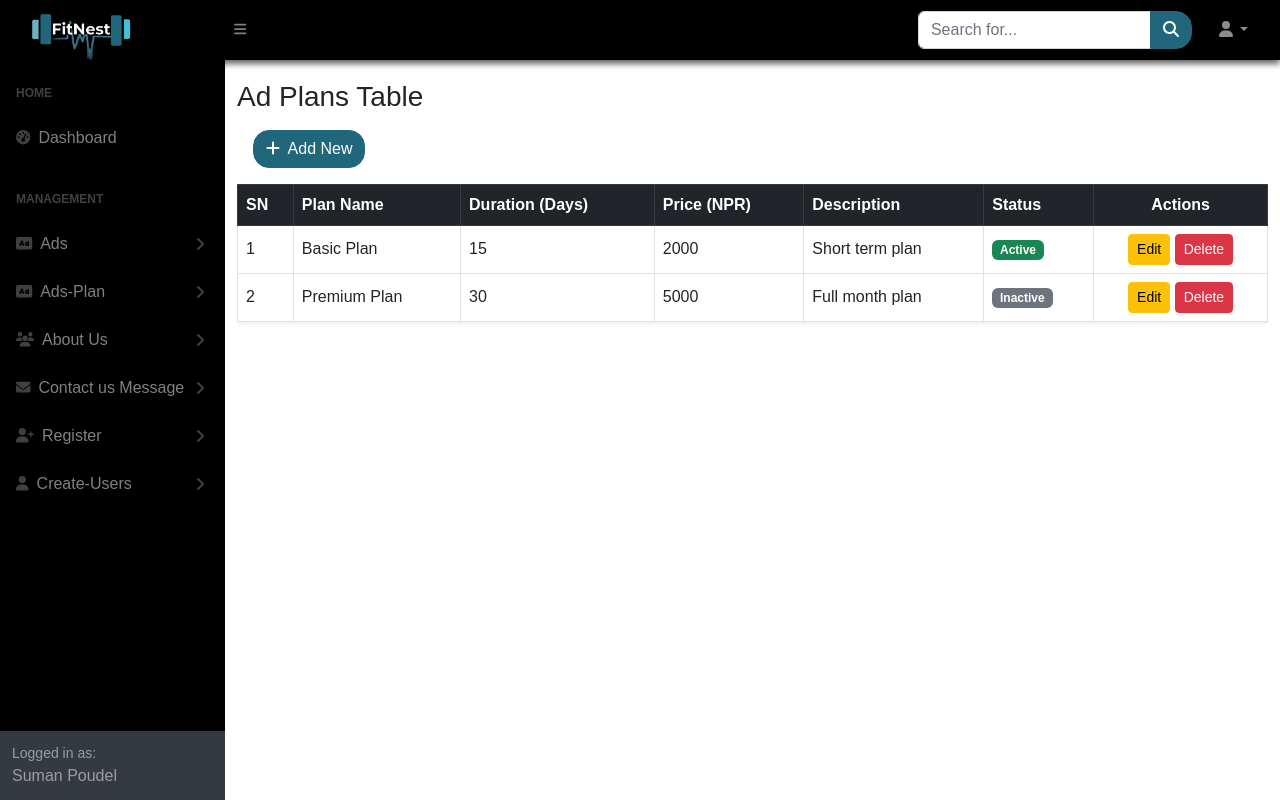
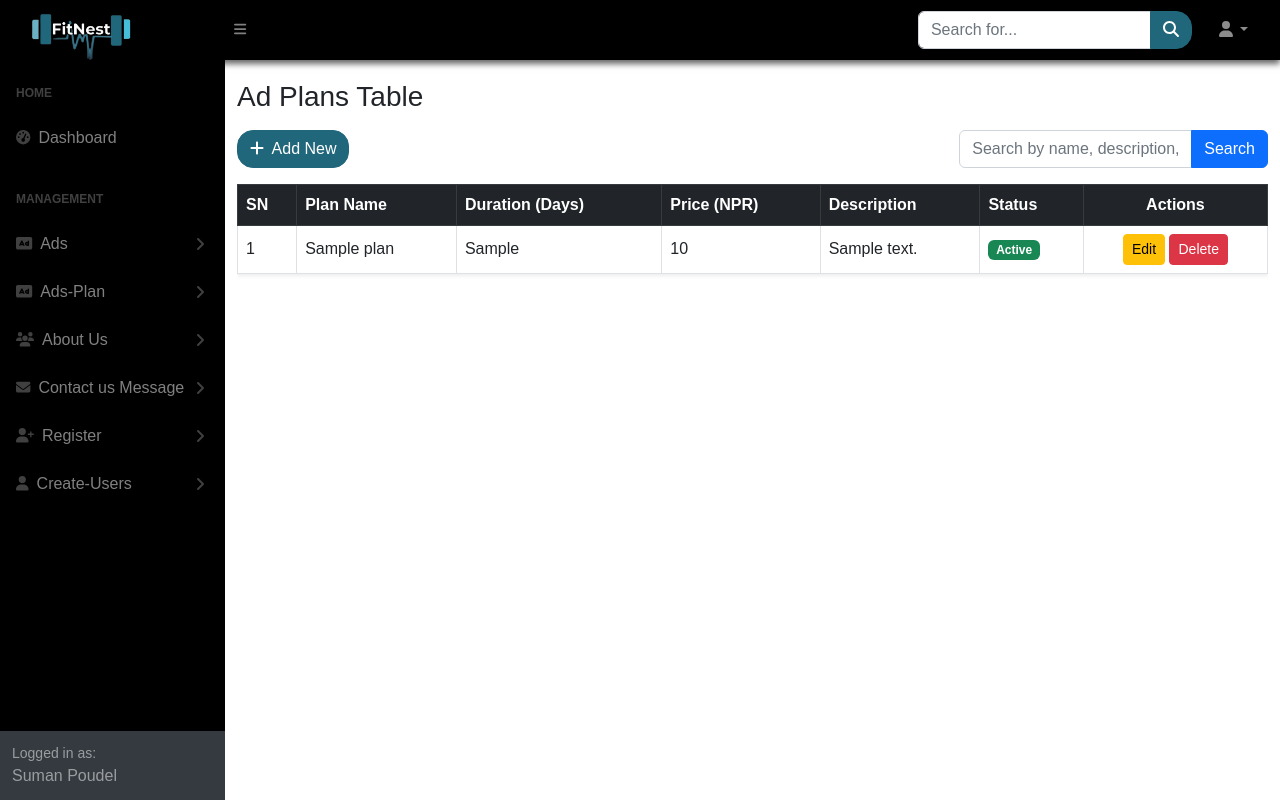
Before and after one commit to Suman11Sharma/GYM-FitNest, a PHP site: page /SuperAdmin/Ads-Plan/index.php in a window 1280 px wide. Run offline with PHP 8.4, Linux system fonts and the light colour scheme; tables that the repository leaves empty or names only in its code hold one stand-in row (values such as "Sample post"); some libraries are stand-ins or nearby versions.

Commit message:
complete ads plan

```diff
--- a/SuperAdmin/Ads-Plan/index.php
+++ b/SuperAdmin/Ads-Plan/index.php
@@ -1,15 +1,66 @@
 <?php require("../sidelayout.php"); ?>
+<!-- Feedback Modal -->
+<div class="modal fade" id="feedbackModal" tabindex="-1" aria-labelledby="feedbackModalLabel" aria-hidden="true">
+    <div class="modal-dialog modal-dialog-centered">
+        <div class="modal-content">
+            <div class="modal-header bg-<?php echo ($_GET['status'] ?? '') === 'success' ? 'success' : 'danger'; ?> text-white">
+                <h5 class="modal-title" id="feedbackModalLabel">
+                    <?php echo ($_GET['status'] ?? '') === 'success' ? 'Success' : 'Error'; ?>
+                </h5>
+                <button type="button" class="btn-close btn-close-white" data-bs-dismiss="modal" aria-label="Close"></button>
+            </div>
+            <div class="modal-body">
+                <?php echo isset($_GET['msg']) ? htmlspecialchars($_GET['msg']) : ''; ?>
+            </div>
+            <div class="modal-footer">
+                <button type="button" class="btn btn-<?php echo ($_GET['status'] ?? '') === 'success' ? 'success' : 'danger'; ?>" data-bs-dismiss="modal">OK</button>
+            </div>
+        </div>
+    </div>
+</div>
+
+<!-- Auto-trigger modal if feedback exists -->
+<?php if (isset($_GET['status']) && isset($_GET['msg'])): ?>
+    <script>
+        document.addEventListener("DOMContentLoaded", function() {
+            var feedbackModal = new bootstrap.Modal(document.getElementById("feedbackModal"));
+            feedbackModal.show();
+
+            // When modal is closed, remove query params so it won't reopen on refresh
+            document.getElementById("feedbackModal").addEventListener("hidden.bs.modal", function() {
+                const url = new URL(window.location.href);
+                url.search = ""; // clear query string
+                window.history.replaceState({}, document.title, url);
+            });
+        });
+    </script>
+<?php endif; ?>
+
+
+
 <div id="layoutSidenav_content">
     <main>
         <div class="container mt-4">
             <h3 class="mb-3">Ad Plans Table</h3>
 
-            <!-- Add New Button -->
+            <!-- Toolbar: Add New + Search -->
             <div class="d-flex justify-content-between align-items-center mb-3">
-                <a href="create.php" class="btn btn-our ms-3">
+                <!-- Add New Button -->
+                <a href="create.php" class="btn btn-our">
                     <i class="fas fa-plus me-1"></i> Add New
                 </a>
+
+                <!-- Search Form -->
+                <form method="GET" class="d-flex">
+                    <div class="input-group" style="max-width: 400px;">
+                        <input type="text" name="search" class="form-control"
+                            placeholder="Search by name, description, or status..."
+                            value="<?= isset($_GET['search']) ? htmlspecialchars($_GET['search']) : '' ?>">
+                        <button type="submit" class="btn btn-primary">Search</button>
+                    </div>
+                </form>
             </div>
+
 
             <!-- Ad Plans Table -->
             <div class="table-responsive">
@@ -27,46 +78,82 @@
                     </thead>
                     <tbody>
                         <?php
-                        // Sample Data (Replace with DB fetch)
-                        $plans = [
-                            ["id" => 1, "name" => "Basic Plan", "duration_days" => 15, "price" => 2000, "description" => "Short term plan", "status" => "active"],
-                            ["id" => 2, "name" => "Premium Plan", "duration_days" => 30, "price" => 5000, "description" => "Full month plan", "status" => "inactive"],
-                        ];
+                        include "../../database/db_connect.php";
 
-                        $sn = 1;
-                        if (!empty($plans)):
-                            foreach ($plans as $plan): ?>
-                                <tr>
-                                    <td><?= $sn++ ?></td>
-                                    <td><?= htmlspecialchars($plan['name']) ?></td>
-                                    <td><?= htmlspecialchars($plan['duration_days']) ?></td>
-                                    <td><?= htmlspecialchars($plan['price']) ?></td>
-                                    <td><?= htmlspecialchars($plan['description']) ?></td>
-                                    <td>
-                                        <?php if ($plan['status'] === 'active'): ?>
-                                            <span class="badge bg-success"><?= ucfirst($plan['status']) ?></span>
-                                        <?php else: ?>
-                                            <span class="badge bg-secondary"><?= ucfirst($plan['status']) ?></span>
-                                        <?php endif; ?>
-                                    </td>
-                                    <td class="text-center">
-                                        <a href="edit.php?id=<?= $plan['id'] ?>" class="btn btn-sm btn-warning">Edit</a>
-                                        <a href="delete.php?id=<?= $plan['id'] ?>" class="btn btn-sm btn-danger" onclick="return confirm('Are you sure you want to delete this ad plan?');">Delete</a>
-                                    </td>
-                                </tr>
-                            <?php endforeach;
-                        else: ?>
-                            <tr>
-                                <td colspan="7" class="text-center text-muted">No ad plans found.</td>
-                            </tr>
-                        <?php endif; ?>
+                        // Pagination setup
+                        $limit = 15; // rows per page
+                        $page = isset($_GET['page']) ? (int)$_GET['page'] : 1;
+                        $offset = ($page - 1) * $limit;
+
+                        // Search setup
+                        $search = isset($_GET['search']) ? mysqli_real_escape_string($conn, $_GET['search']) : '';
+                        $where = "";
+                        if (!empty($search)) {
+                            $where = "WHERE name LIKE '%$search%'
+                                  OR description LIKE '%$search%'
+                                  OR status LIKE '%$search%'";
+                        }
+
+                        // Get total count for pagination
+                        $countSql = "SELECT COUNT(*) AS total FROM ad_plans $where";
+                        $countResult = mysqli_query($conn, $countSql);
+                        $totalRows = mysqli_fetch_assoc($countResult)['total'];
+                        $totalPages = ceil($totalRows / $limit);
+
+                        // Fetch data
+                        $sql = "SELECT plan_id, name, duration_days, price, description, status
+                            FROM ad_plans $where
+                            ORDER BY created_at DESC
+                            LIMIT $limit OFFSET $offset";
+                        $result = mysqli_query($conn, $sql);
+
+                        if (mysqli_num_rows($result) > 0) {
+                            $sn = $offset + 1;
+                            while ($plan = mysqli_fetch_assoc($result)) {
+                                echo "<tr>";
+                                echo "<td>" . $sn++ . "</td>";
+                                echo "<td>" . htmlspecialchars($plan['name']) . "</td>";
+                                echo "<td>" . htmlspecialchars($plan['duration_days']) . "</td>";
+                                echo "<td>" . htmlspecialchars($plan['price']) . "</td>";
+                                echo "<td>" . htmlspecialchars($plan['description']) . "</td>";
+                                echo "<td>";
+                                if ($plan['status'] === 'active') {
+                                    echo "<span class='badge bg-success'>Active</span>";
+                                } else {
+                                    echo "<span class='badge bg-secondary'>Inactive</span>";
+                                }
+                                echo "</td>";
+                                echo "<td class='text-center'>
+                                    <a href='edit.php?id=" . $plan['plan_id'] . "' class='btn btn-sm btn-warning'>Edit</a>
+                                    <a href='delete.php?id=" . $plan['plan_id'] . "' class='btn btn-sm btn-danger' onclick=\"return confirm('Are you sure you want to delete this ad plan?');\">Delete</a>
+                                  </td>";
+                                echo "</tr>";
+                            }
+                        } else {
+                            echo "<tr><td colspan='7' class='text-center text-muted'>No ad plans found.</td></tr>";
+                        }
+                        ?>
                     </tbody>
                 </table>
             </div>
+
+            <!-- Pagination -->
+            <?php if ($totalPages > 1): ?>
+                <nav>
+                    <ul class="pagination justify-content-center">
+                        <?php for ($i = 1; $i <= $totalPages; $i++): ?>
+                            <li class="page-item <?= ($i == $page) ? 'active' : '' ?>">
+                                <a class="page-link" href="?page=<?= $i ?>&search=<?= urlencode($search) ?>"><?= $i ?></a>
+                            </li>
+                        <?php endfor; ?>
+                    </ul>
+                </nav>
+            <?php endif; ?>
         </div>
 
         <!-- FontAwesome -->
         <link href="https://cdnjs.cloudflare.com/ajax/libs/font-awesome/6.5.0/css/all.min.css" rel="stylesheet" />
     </main>
+
     <?php require("../assets/link.php"); ?>
 </div>
```
Also changed, not shown: SuperAdmin/Ads-Plan/create.php (+36 -1 lines), SuperAdmin/Ads-Plan/delete.php (added, +25 -0 lines), SuperAdmin/Ads-Plan/edit.php (+22 -14 lines), SuperAdmin/Ads-Plan/update.php (added, +31 -0 lines).
